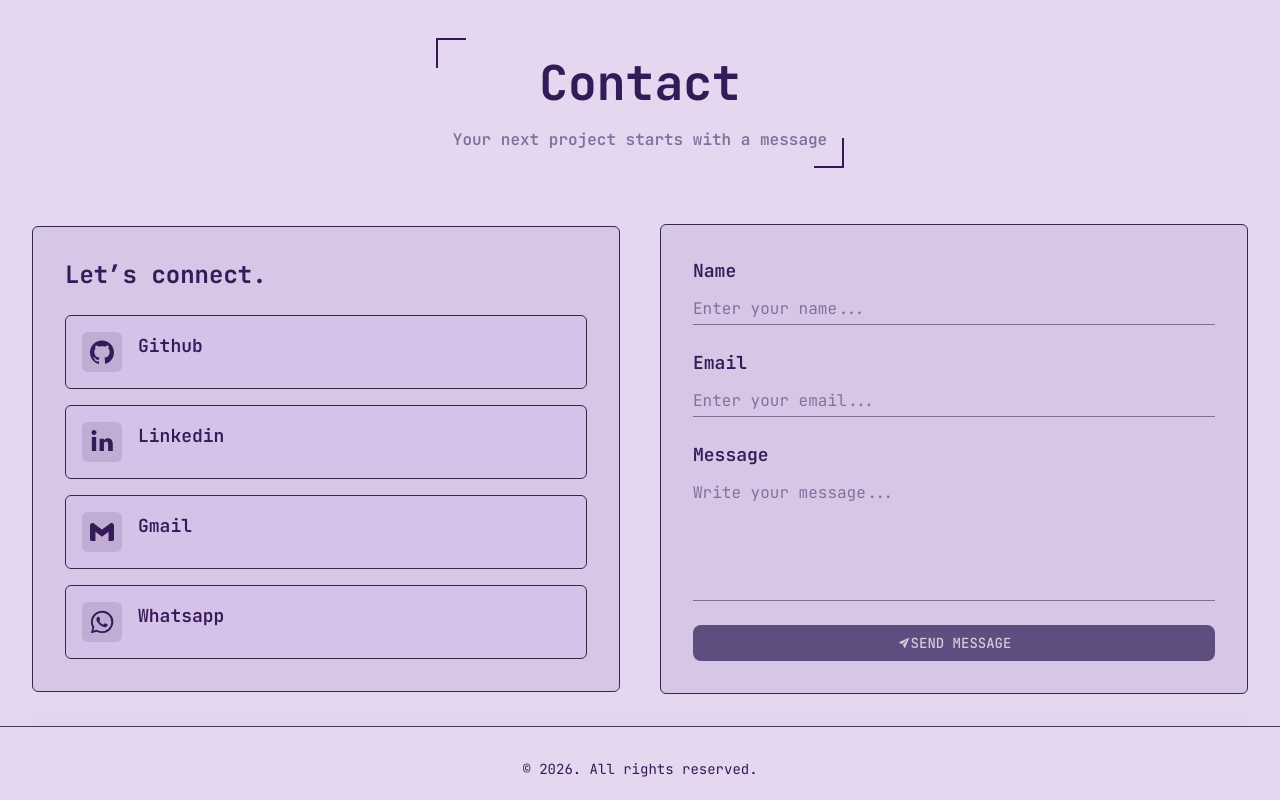
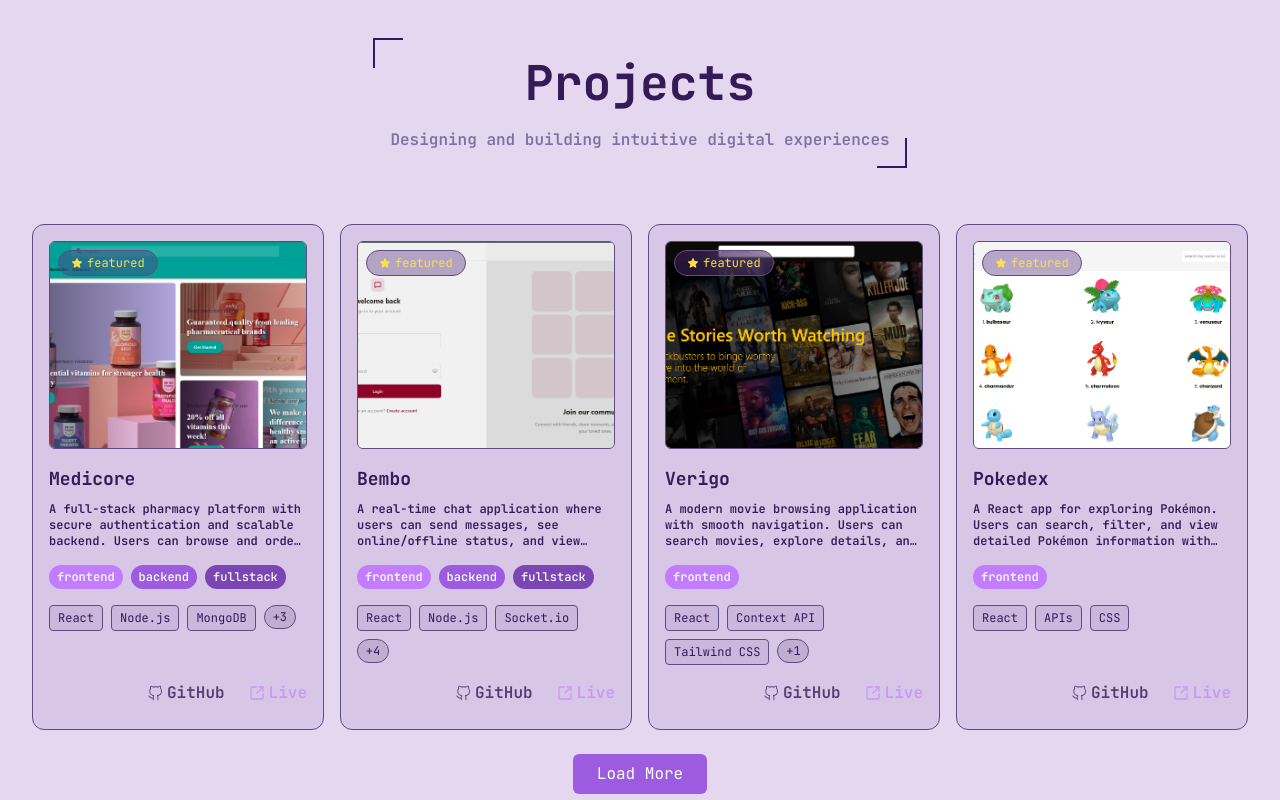
Before and after one commit to youssefsalehs/portfolio, a Next.js app: page / in a window 1280 px wide. Shown: the part 4360-5160 px from the top of the page. Built offline with nearby package versions, Linux system fonts and the light colour scheme; what @mui/material-nextjs would draw is missing.

Commit message:
implement: Projects Section

```diff
--- a/src/app/page.js
+++ b/src/app/page.js
@@ -1,10 +1,10 @@
 import HeroSection from "@/components/HeroSection/HeroSection";
 import AboutMe from "@/components/AboutMe/About";
 const Skills = dynamic(() => import("@/components/Skills/Skills"));
-import Contact from "@/components/Contact/Contact";
 import dynamic from "next/dynamic";
 import Background from "@/components/Background/background";
-
+import Projects from "@/components/Projects/Projects";
+import Contact from "@/components/Contact/Contact";
 export default function Home() {
   return (
     <div>
@@ -20,6 +20,9 @@ export default function Home() {
       <section id="background">
         <Background />
       </section>
+      <section id="projects">
+        <Projects />
+      </section>
       <section id="contact">
         <Contact />
       </section>
--- /dev/null
+++ b/src/components/Projects/Links.js
@@ -0,0 +1,28 @@
+import { Typography } from "@mui/material";
+import { LuSquareArrowOutUpRight } from "react-icons/lu";
+import { VscGithubAlt } from "react-icons/vsc";
+
+export default function Links({ project }) {
+  return (
+    <div className="flex gap-6  justify-end mt-auto">
+      <a
+        href={project.githubLink}
+        target="_blank"
+        className=" flex items-center justify-center font-semibold gap-1   py-2  rounded transition hover:-translate-x-2 opacity-80 hover:opacity-100"
+      >
+        <VscGithubAlt />
+        GitHub
+      </a>
+      <Typography
+        component={"a"}
+        href={project.liveLink}
+        target="_blank"
+        sx={{ color: "primary.light" }}
+        className="flex items-center !font-semibold justify-center gap-1  py-2 rounded  transition hover:-translate-x-2 opacity-80 hover:opacity-100"
+      >
+        <LuSquareArrowOutUpRight />
+        Live
+      </Typography>
+    </div>
+  );
+}
--- /dev/null
+++ b/src/components/Projects/ProjectCard.js
@@ -0,0 +1,81 @@
+import { Typography } from "@mui/material";
+import Image from "next/image";
+import { LuSquareArrowOutUpRight } from "react-icons/lu";
+import { VscGithubAlt } from "react-icons/vsc";
+import { HiStar } from "react-icons/hi2";
+import Link from "next/link";
+import Links from "./Links";
+export default function ProjectCard({ project }) {
+  const shownTechnologies = project.technologies.slice(0, 3);
+  const remainingTechs = project.technologies.length - 3;
+  return (
+    <div className="flex flex-col  bg-primary-800 border border-secondary-500 bg-opacity-10  rounded-xl hover:shadow-[0_0_15px_#c27cff65] transition-transform duration-300 transform hover:-translate-y-2 overflow-hidden p-4">
+      <div className="relative w-full h-52 rounded-md overflow-hidden border border-secondary-500">
+        <Link href={`/projects/${project.id}`}>
+          {project.featured && (
+            <Typography
+              className="absolute top-2 left-2 z-20 flex items-center gap-1 rounded-full px-3 py-1 border border-secondary-500 bg-primary-800/40 text-yellow-300  backdrop-blur-lg !text-xs"
+              component="div"
+            >
+              <HiStar /> featured
+            </Typography>
+          )}
+          <Image
+            src={project.image}
+            width={350}
+            height={150}
+            loading="lazy"
+            alt={`${project.title} image`}
+            className="object-cover object-center w-full h-full"
+          />
+        </Link>
+      </div>
+
+      <div className="pt-4 flex flex-col gap-2 flex-1">
+        <h3 className="text-lg font-bold">{project.title}</h3>
+        <p className="text-xs font-semibold line-clamp-3">
+          {project.description}
+        </p>
+
+        <div className="flex flex-wrap gap-2 mt-2">
+          {project.stack.map((s) => {
+            const stackColors = {
+              frontend: "bg-primary-500 text-white",
+              backend: "bg-primary-600 text-white",
+              fullstack: "bg-primary-700 text-white",
+            };
+
+            return (
+              <span
+                key={s}
+                className={`text-xs font-medium px-2 py-1 rounded-full ${
+                  stackColors[s]
+                }`}
+              >
+                {s}
+              </span>
+            );
+          })}
+        </div>
+
+        <div className="flex flex-wrap gap-2 mt-2">
+          {shownTechnologies.map((tech) => (
+            <span
+              key={tech}
+              className="text-xs px-2 py-1 rounded border border-secondary-500 bg-primary-800 bg-opacity-10"
+            >
+              {tech}
+            </span>
+          ))}
+          {remainingTechs > 0 && (
+            <span className="w-8 h-6  bg-secondary-500 bg-opacity-20 border border-secondary-500 rounded-full flex justify-center text-xs items-center">
+              {remainingTechs > 0 ? `+` + remainingTechs : ""}
+            </span>
+          )}
+        </div>
+
+        <Links project={project} />
+      </div>
+    </div>
+  );
+}
--- /dev/null
+++ b/src/components/Projects/Projects.js
@@ -0,0 +1,13 @@
+import Header from "../Header/Header";
+import ProjectsContainer from "./ProjectsContainer";
+export default function Projects() {
+  return (
+    <div className="flex flex-col justify-center   pt-20 gap-4 pb-8">
+      <Header
+        title={"Projects"}
+        desc={`Designing and building intuitive digital experiences`}
+      />
+      <ProjectsContainer />
+    </div>
+  );
+}
--- /dev/null
+++ b/src/components/Projects/ProjectsContainer.js
@@ -0,0 +1,39 @@
+"use client";
+import React, { useState } from "react";
+import ProjectCard from "./ProjectCard";
+import { featuredprojects } from "@/constants/constants";
+import Link from "next/link";
+
+export default function ProjectsContainer() {
+  const ITEMS_IN_ROW = 4;
+  const [visibleCount, setVisibleCount] = useState(ITEMS_IN_ROW);
+
+  const handleLoadMore = () => {
+    setVisibleCount((prev) => prev + ITEMS_IN_ROW);
+  };
+
+  return (
+    <div className="flex flex-col items-center gap-6">
+      <div className="grid gap-4 grid-cols-1 md:grid-cols-2 lg:grid-cols-4 w-full">
+        {featuredprojects.slice(0, visibleCount).map((project, index) => (
+          <ProjectCard key={index} project={project} />
+        ))}
+      </div>
+      {visibleCount < featuredprojects.length ? (
+        <button
+          onClick={handleLoadMore}
+          className="px-6 py-2 bg-primary-600 text-white rounded-md hover:bg-primary-700 transition"
+        >
+          Load More
+        </button>
+      ) : (
+        <Link
+          href="/projects"
+          className="px-6 py-2 bg-primary-600 text-white rounded-md hover:bg-primary-700 transition capitalize"
+        >
+          Explore More
+        </Link>
+      )}
+    </div>
+  );
+}
--- a/src/constants/constants.js
+++ b/src/constants/constants.js
@@ -218,8 +218,8 @@ export const featuredprojects = [
       "Mongoose",
       "Tailwind CSS",
     ],
-    githubLink: "https://github.com/yourusername/medicore",
-    liveLink: "https://medicore.vercel.app",
+    githubLink: "https://github.com/Mel0o275/Medicore",
+    liveLink: "https://medicore-theta.vercel.app/",
     stack: ["frontend", "backend", "fullstack"],
     featured: true,
     status: "completed",
@@ -276,8 +276,8 @@ export const featuredprojects = [
       "Express",
       "MongoDB",
     ],
-    githubLink: "https://github.com/your-username/your-repo-name",
-    liveLink: "https://bembo-chat.vercel.app",
+    githubLink: "https://github.com/youssefsalehs/Bembo-chat-frontend",
+    liveLink: "https://bembo-chat-frontend.vercel.app/",
     stack: ["frontend", "backend", "fullstack"],
     featured: true,
     status: "completed",
@@ -329,7 +329,7 @@ export const featuredprojects = [
 
     image: "/images/verigo.png",
     technologies: ["React", "Context API", "Tailwind CSS", "Vite"],
-    githubLink: "https://github.com/yourusername/verigo",
+    githubLink: "https://github.com/youssefsalehs/verigo",
     liveLink: "https://verigo.vercel.app",
     stack: ["frontend"],
     featured: true,
@@ -378,8 +378,8 @@ export const featuredprojects = [
 
     image: "/images/pokedex.png",
     technologies: ["React", "APIs", "CSS"],
-    githubLink: "https://github.com/yourusername/pokemondex",
-    liveLink: "https://pokemondex.vercel.app",
+    githubLink: "https://github.com/youssefsalehs/pokedex",
+    liveLink: "https://youssefsalehs.github.io/pokedex/",
     stack: ["frontend"],
     featured: true,
     status: "completed",
@@ -424,8 +424,8 @@ export const featuredprojects = [
     slug: "shopie-clothing-ecommerce-website",
     image: "/images/shopie.png",
     technologies: ["HTML", "CSS", "JavaScript", "Bootstrap"],
-    githubLink: "https://github.com/yourusername/shopie",
-    liveLink: "https://shopie.vercel.app",
+    githubLink: "https://github.com/youssefsalehs/shopie",
+    liveLink: "https://youssefsalehs.github.io/shopie/",
     stack: ["frontend"],
     featured: true,
     status: "completed",
@@ -476,8 +476,8 @@ export const featuredprojects = [
     slug: "frontend-mentor-room-homepage",
     image: "/images/room-homepage.png",
     technologies: ["HTML5", "CSS", "CSS Grid", "Flexbox", "JavaScript"],
-    githubLink: "https://github.com/yourusername/room-homepage",
-    liveLink: "https://room-homepage.vercel.app",
+    githubLink: "https://github.com/youssefsalehs/Room-homepage",
+    liveLink: "https://room-homepage-bice.vercel.app/",
     stack: ["frontend"],
     featured: false,
     status: "completed",
```
